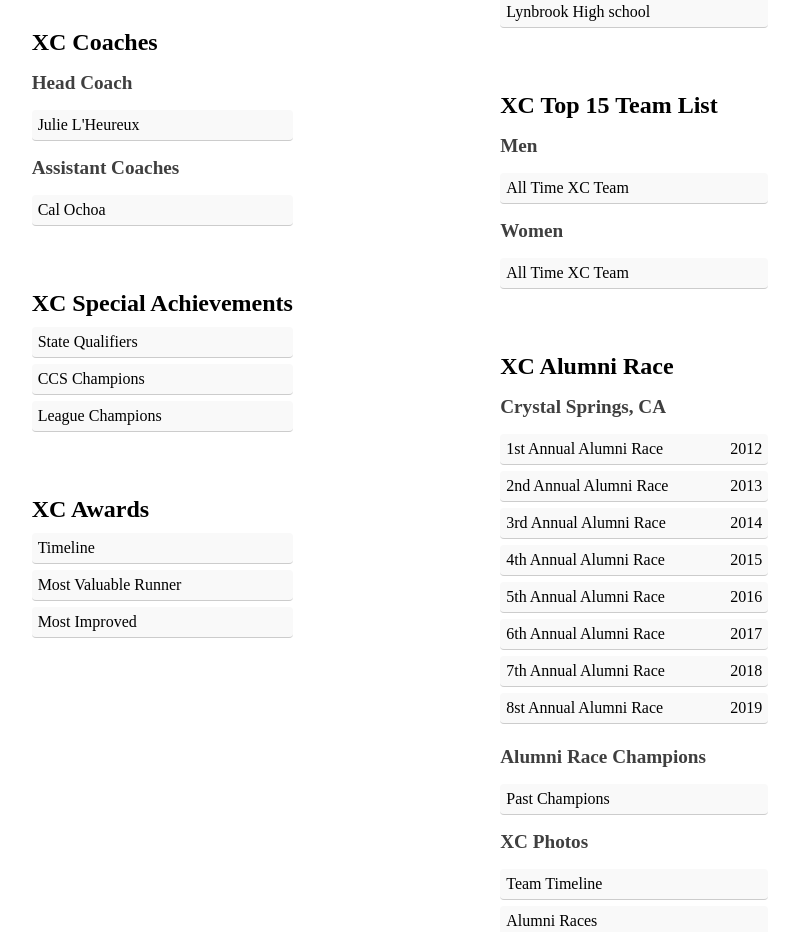
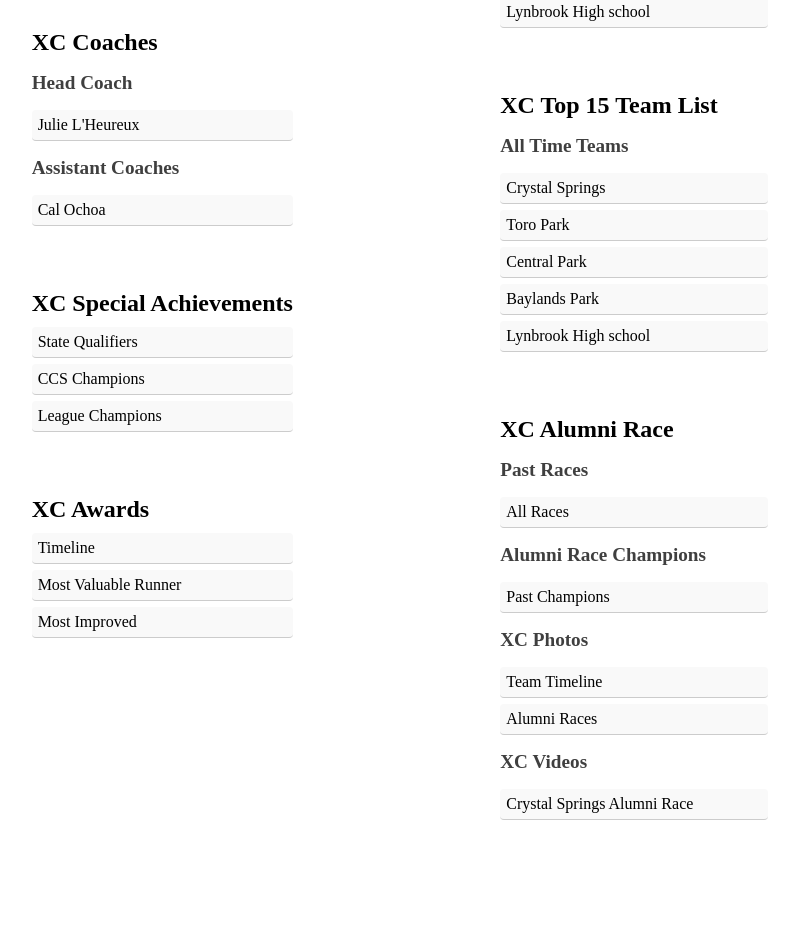
Before and after one commit to marcus-biddle/schsrunning, a React (Vite) app in the folder schs-client/: page /santa-clara-high-cross-country in a window 1280 px wide. Shown: the part 860-1792 px from the top of the page, without its empty margins (240-1039 px from the left). Built offline with nearby package versions, Linux system fonts and the light colour scheme.

Commit message:
removed console.logs

```diff
--- a/schs-client/src/api/best-times.ts
+++ b/schs-client/src/api/best-times.ts
@@ -23,7 +23,6 @@ export async function fetchBestTimes(courseId: number): Promise<BestTime[]> {
         courseId,
       },
     });
-    console.log(response)
     return response.data;
   } catch (error) {
     console.error('Error fetching best times:', error);
--- a/schs-client/src/pages/XC/Coach/index.tsx
+++ b/schs-client/src/pages/XC/Coach/index.tsx
@@ -32,7 +32,6 @@ export const CoachPage = () => {
     const { coachId } = useParams();
     const { data: coach } = useQuery(coachQuery(convertToNum(coachId)));
     const { data: coaches } = useQuery(coachListQuery());
-    console.log(coach);
 
   return (
     <div style={{ marginLeft: 'auto', marginRight: 'auto', maxWidth: '59rem'}}>
--- a/schs-client/src/pages/XC/RaceResults/index.tsx
+++ b/schs-client/src/pages/XC/RaceResults/index.tsx
@@ -32,7 +32,6 @@ export const RaceResult = ({ gender }: { gender: GenderType }) => {
   const [searchTerm, setSearchTerm] = useState('');
   const { raceId } = useParams();
   const { data: raceResultsByRace } = useQuery(raceResultByRaceListQuery(convertToNum(raceId)));
-  console.log(raceResultsByRace);
 
   const handleButtonClick = (value: string) => {
       setActiveButton(value === gender.gender ? activeButton === value ? 'all' : gender.gender : activeButton === value ? 'all' : value);
--- a/schs-client/src/pages/XC/Runner/index.tsx
+++ b/schs-client/src/pages/XC/Runner/index.tsx
@@ -32,8 +32,6 @@ export const Runner = () => {
   const juniorRaces = xcrunner?.filter((row) => row.grade === 11);
   const sophomoreRaces = xcrunner?.filter((row) => row.grade === 10);
   const freshmenRaces = xcrunner?.filter((row) => row.grade === 9);
-
-  console.log(xcrunner);
 
   return (
     <div style={{ marginLeft: 'auto', marginRight: 'auto', maxWidth: '59rem'}}>
--- a/schs-client/src/pages/XC/Season/index.tsx
+++ b/schs-client/src/pages/XC/Season/index.tsx
@@ -48,7 +48,6 @@ export const SeasonInfo = () => {
     const { data: coaches } = useQuery(coachListQuery());
     const { data: raceResults } = useQuery(raceResultListQuery(convertToNum(yearId)));
     const races = extractXCRaceResultData(raceResults || []);
-    console.log(races);
 
   return (
     <div style={{ marginLeft: 'auto', marginRight: 'auto', maxWidth: '59rem'}}>
--- a/schs-client/src/pages/XC/Top25Runners/index.tsx
+++ b/schs-client/src/pages/XC/Top25Runners/index.tsx
@@ -91,7 +91,6 @@ export const Top25Runners = () => {
     const [activeButton, setActiveButton] = useState<String>('all');
     const [searchTerm, setSearchTerm] = useState('');
     const pageType = urlContains(location.pathname, ['top-team', 'top-25-results']) === 'top-team' ? 15 : 25;
-    console.log('best teams', bestWomenTeams, bestMenTeams);
     const handleButtonClick = (value: string) => {
         setActiveButton(value === activeButton ? 'all' : value);
     };
@@ -115,8 +114,6 @@ export const Top25Runners = () => {
         const searchTermLowerCase = searchTerm.toLowerCase();
         return fullName.includes(searchTermLowerCase);
       });
-
-      console.log(activeButton, filterTeamsByGender);
 
   return (
     <div style={{ marginLeft: 'auto', marginRight: 'auto', maxWidth: '59rem'}}>
@@ -180,7 +177,7 @@ export const Top25Runners = () => {
             filterTeamsByGender?.map((team: any, index: number) => {
                 return (
                     <Link
-                    to={`/santa-clara-high-cross-country/race-results/${team.genderId === 2 ? 'men' : 'women'}/${team.raceId}`}
+                    to={`/santa-clara-high-cross-country/race-results/${team.raceId}`}
                     className='spanlinkstyle'
                     key={`${team.raceId}-${index}`}
                     >
@@ -192,9 +189,9 @@ export const Top25Runners = () => {
                             </h3>
 
                             <ul className='num-list'>
-                                {team?.runners.map((runner: any) => {
+                                {team?.runners.map((runner: any, index: number) => {
                                     return (
-                                        <li className='num-list-item' key={runner.athleteId}>
+                                        <li className='num-list-item' key={`${runner.athleteId}-${index}`}>
                                         <span>{runner.firstname} {runner.lastname} ({convertGrade(runner.grade)}) - {runner.time} ({runner.pace})</span>
                                         </li>
                                     )
--- a/schs-client/src/pages/XC/index.tsx
+++ b/schs-client/src/pages/XC/index.tsx
@@ -92,24 +92,27 @@ export const CrossCountry = () => {
                         XC Top 15 Team List
                         </Link>
                     </h2>
-                    <h4>Men</h4>
-                    <span className='list-item'>All Time XC Team</span>
-                    <h4>Women</h4>
-                    <span className='list-item'>All Time XC Team</span>
+                    <h4>All Time Teams</h4>
+                    <Link to={`/santa-clara-high-cross-country/top-team/all-time/${CourseID.CRYSTAL_SPRING}`} className='spanlinkstyle'>
+                        <span className='list-item'>Crystal Springs</span>
+                    </Link>
+                    <Link to={`/santa-clara-high-cross-country/top-team/all-time/${CourseID.TORO_PARK}`} className='spanlinkstyle'>
+                        <span className='list-item'>Toro Park</span>
+                    </Link>
+                    <Link to={`/santa-clara-high-cross-country/top-team/all-time/${CourseID.CENTRAL_PARK}`} className='spanlinkstyle'>
+                        <span className='list-item'>Central Park</span>
+                    </Link>
+                    <Link to={`/santa-clara-high-cross-country/top-team/all-time/${CourseID.BAYLANDS_PARK}`} className='spanlinkstyle'>
+                        <span className='list-item'>Baylands Park</span>
+                    </Link>
+                    <Link to={`/santa-clara-high-cross-country/top-team/all-time/${CourseID.LYNBRROK}`} className='spanlinkstyle'>
+                        <span className='list-item'>Lynbrook High school</span>
+                    </Link>
                 </div>
                 <div>
                     <h2>XC Alumni Race</h2>
-                    <h4>Crystal Springs, CA</h4>
-                    <ul className='list'>
-                        {alumniData.map((item, index) => {
-                            return (
-                                <li className='list-item' key={index}>
-                                    <span>{item.title}</span>
-                                    <span>{item.year}</span>
-                                </li>
-                            )
-                        })}
-                    </ul>
+                    <h4>Past Races</h4>
+                    <span className='list-item'>All Races</span>
 
                     <h4>Alumni Race Champions</h4>
                     <span className='list-item'>Past Champions</span>
```
